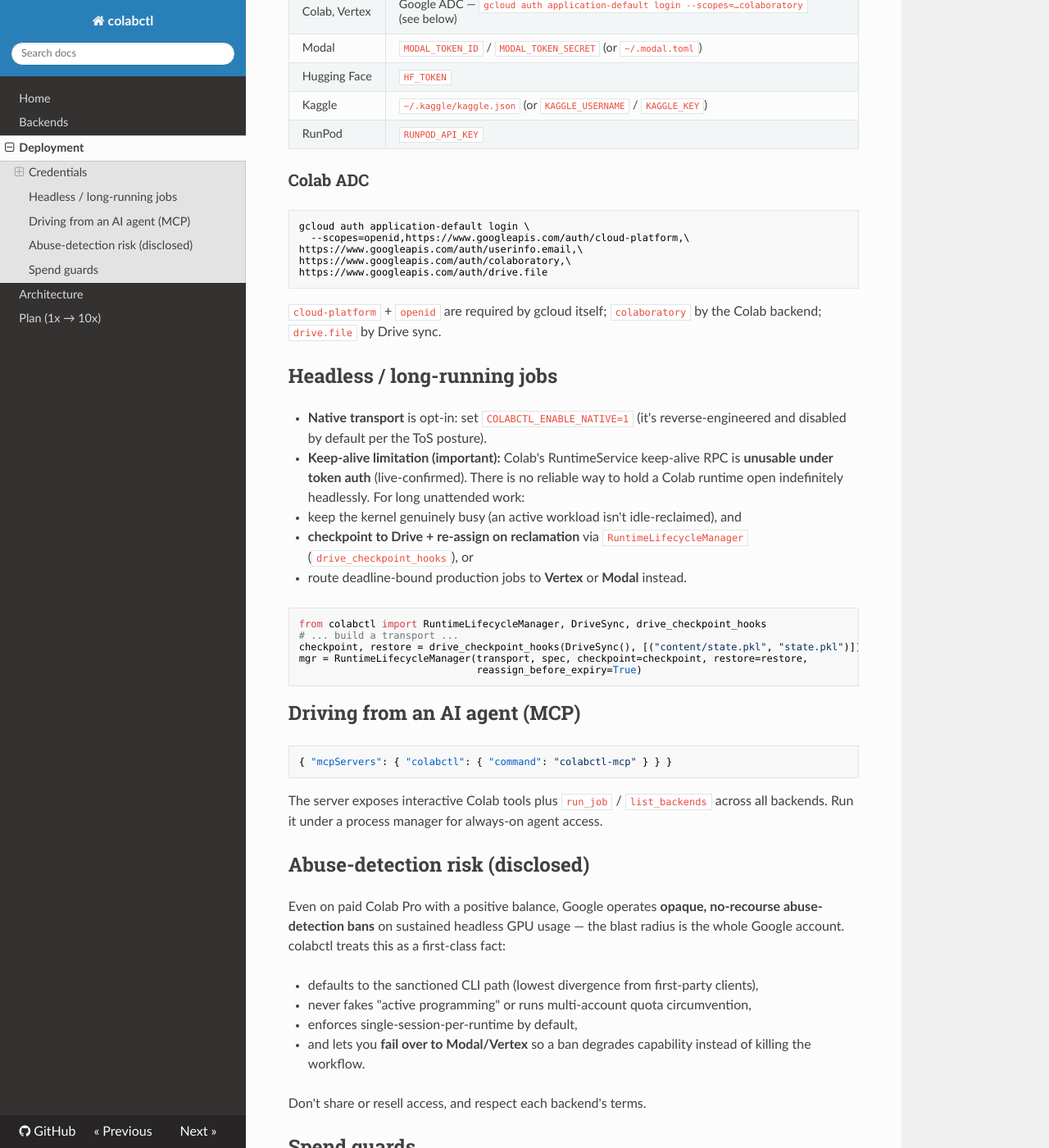
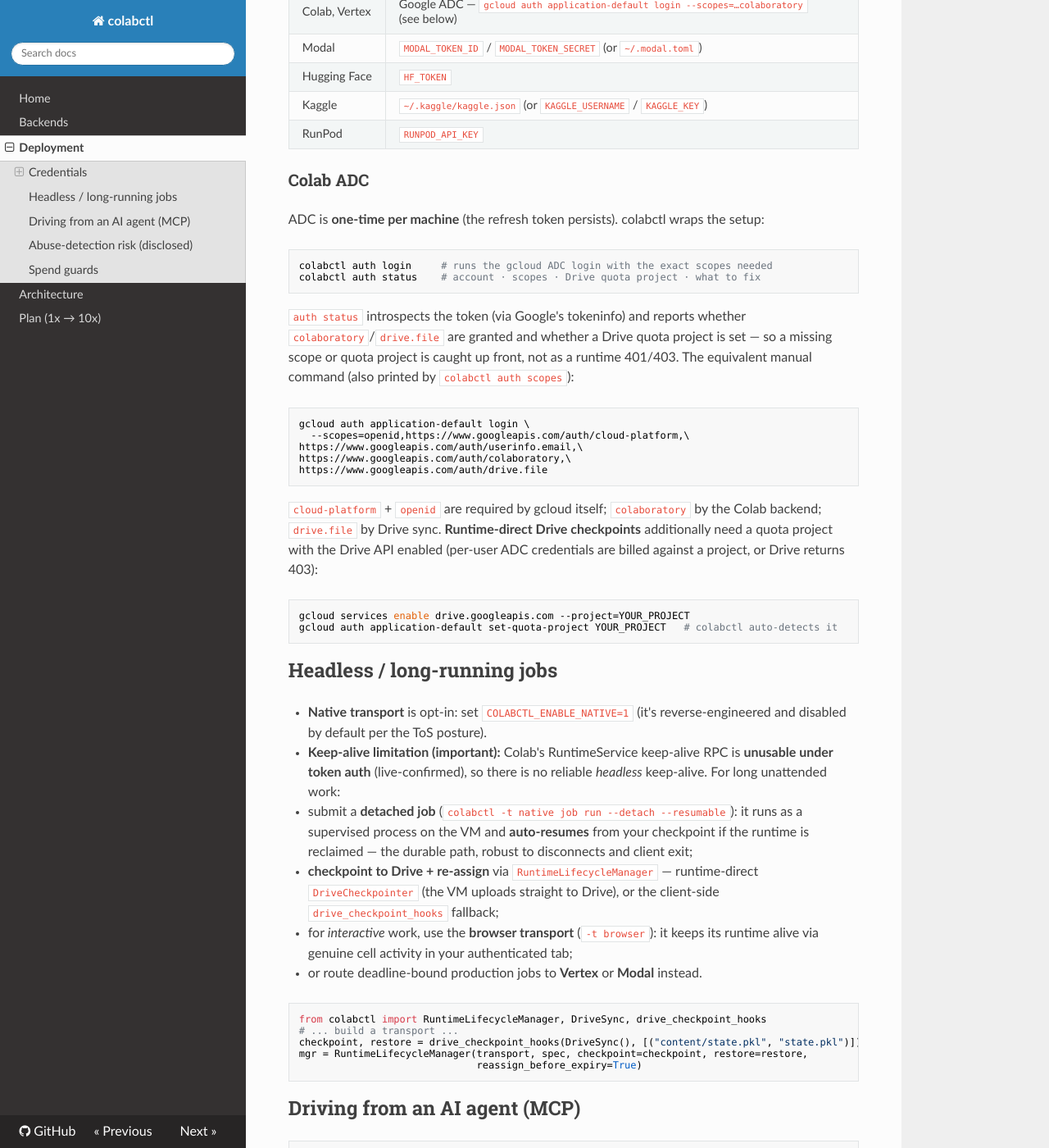
Before and after one commit to mandipadk/colabctl, an MkDocs documentation site: the page built from docs/deployment.md, in a window 1280 px wide and 1400 px high, scrolled down 531 px. Shown: the whole window at 82% size. Built offline with MkDocs 1.6.1, drawn with Linux system fonts in a browser that asks for light colours; nearby versions of some CDN libraries; some of the changed text lies outside the part shown.

Commit message:
docs: pre-push audit — refresh stale docs, redact ephemeral identifiers
- ROADMAP/README/docs(index,deployment,architecture): bring status up to date — durable
  sessions/jobs, contents-API transfer, runtime-direct Drive checkpoints, the sanctioned
  browser (ColabMCP) transport with working keep-alive, auth login/status, quota + spend
  guard, allocation ladder. Auth sections now lead with `colabctl auth login/status` and
  document the Drive quota project.
- Redact ephemeral, torn-down account identifiers (assignment endpoints, notebook/kernel
  UUIDs, a Drive file id) from PHASE-A-FINDINGS, and a personal absolute path from PHASE0.md.
  No secrets, emails, or project ids were present in tracked files.

````diff
--- a/docs/deployment.md
+++ b/docs/deployment.md
@@ -24,6 +24,18 @@
 
 ### Colab ADC
 
+ADC is **one-time per machine** (the refresh token persists). colabctl wraps the setup:
+
+```bash
+colabctl auth login     # runs the gcloud ADC login with the exact scopes needed
+colabctl auth status    # account · scopes · Drive quota project · what to fix
+```
+
+`auth status` introspects the token (via Google's tokeninfo) and reports whether
+`colaboratory`/`drive.file` are granted and whether a Drive quota project is set — so a
+missing scope or quota project is caught up front, not as a runtime 401/403. The equivalent
+manual command (also printed by `colabctl auth scopes`):
+
 ```bash
 gcloud auth application-default login \
   --scopes=openid,https://www.googleapis.com/auth/cloud-platform,\
@@ -33,19 +45,31 @@
 ```
 
 `cloud-platform` + `openid` are required by gcloud itself; `colaboratory` by the Colab
-backend; `drive.file` by Drive sync.
+backend; `drive.file` by Drive sync. **Runtime-direct Drive checkpoints** additionally need
+a quota project with the Drive API enabled (per-user ADC credentials are billed against a
+project, or Drive returns 403):
+
+```bash
+gcloud services enable drive.googleapis.com --project=YOUR_PROJECT
+gcloud auth application-default set-quota-project YOUR_PROJECT   # colabctl auto-detects it
+```
 
 ## Headless / long-running jobs
 
 - **Native transport** is opt-in: set `COLABCTL_ENABLE_NATIVE=1` (it's reverse-engineered
   and disabled by default per the ToS posture).
 - **Keep-alive limitation (important):** Colab's RuntimeService keep-alive RPC is
-  **unusable under token auth** (live-confirmed). There is no reliable way to hold a
-  Colab runtime open indefinitely headlessly. For long unattended work:
-  - keep the kernel genuinely busy (an active workload isn't idle-reclaimed), and
-  - **checkpoint to Drive + re-assign on reclamation** via `RuntimeLifecycleManager`
-    (`drive_checkpoint_hooks`), or
-  - route deadline-bound production jobs to **Vertex** or **Modal** instead.
+  **unusable under token auth** (live-confirmed), so there is no reliable *headless*
+  keep-alive. For long unattended work:
+  - submit a **detached job** (`colabctl -t native job run --detach --resumable`): it runs
+    as a supervised process on the VM and **auto-resumes** from your checkpoint if the
+    runtime is reclaimed — the durable path, robust to disconnects and client exit;
+  - **checkpoint to Drive + re-assign** via `RuntimeLifecycleManager` — runtime-direct
+    `DriveCheckpointer` (the VM uploads straight to Drive), or the client-side
+    `drive_checkpoint_hooks` fallback;
+  - for *interactive* work, use the **browser transport** (`-t browser`): it keeps its
+    runtime alive via genuine cell activity in your authenticated tab;
+  - or route deadline-bound production jobs to **Vertex** or **Modal** instead.
 
 ```python
 from colabctl import RuntimeLifecycleManager, DriveSync, drive_checkpoint_hooks
@@ -61,7 +85,9 @@
 { "mcpServers": { "colabctl": { "command": "colabctl-mcp" } } }
 ```
 
-The server exposes interactive Colab tools plus `run_job` / `list_backends` across all
+The server exposes interactive Colab tools (`allocate_runtime`, `run_code`,
+`interrupt_runtime`, …), the durable submit→poll job set (`submit_job`, `job_status`,
+`job_logs`, `job_result`, `cancel_job`), and `run_job` / `list_backends` across all
 backends. Run it under a process manager for always-on agent access.
 
 ## Abuse-detection risk (disclosed)
````
Also changed, not shown: README.md (+2 -1 lines), ROADMAP.md (+28 -9 lines), docs/architecture.md (+18 -7 lines), docs/index.md (+21 -10 lines), spikes/PHASE-A-FINDINGS.md (+11 -11 lines), spikes/PHASE0.md (+1 -1 lines).
